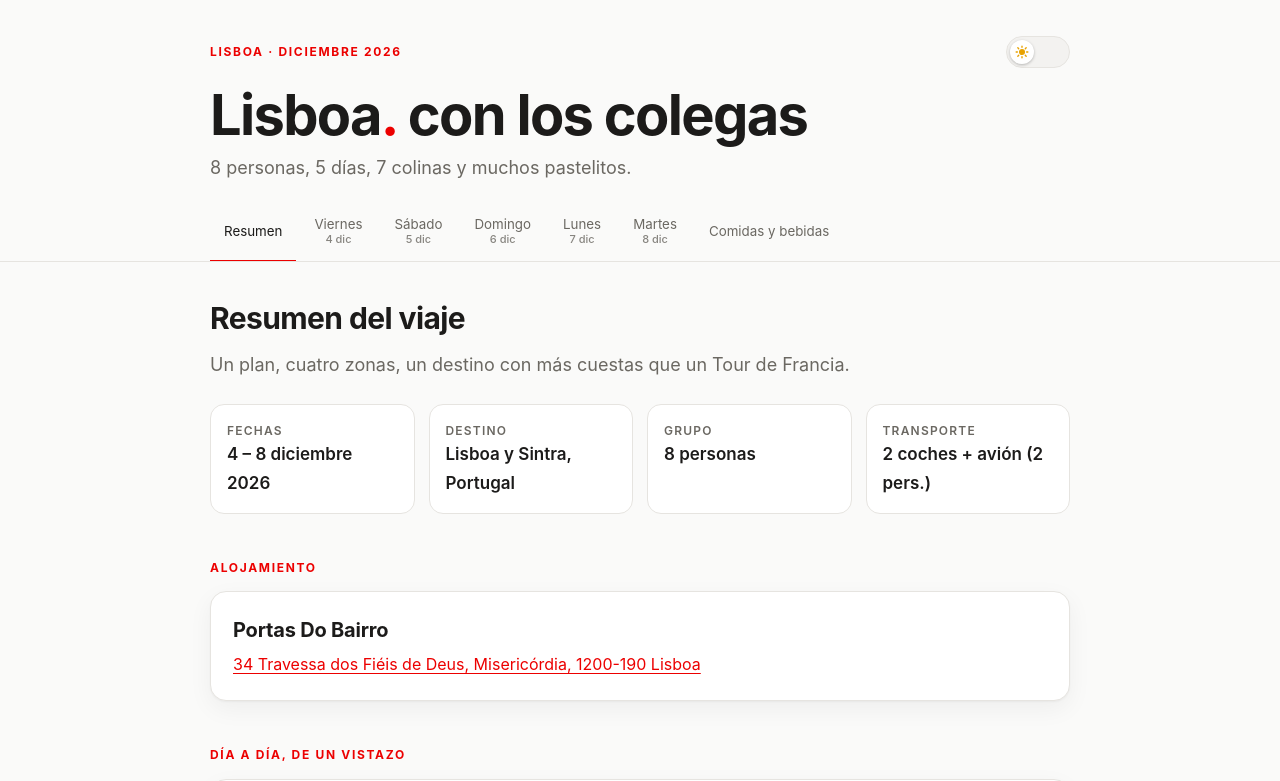
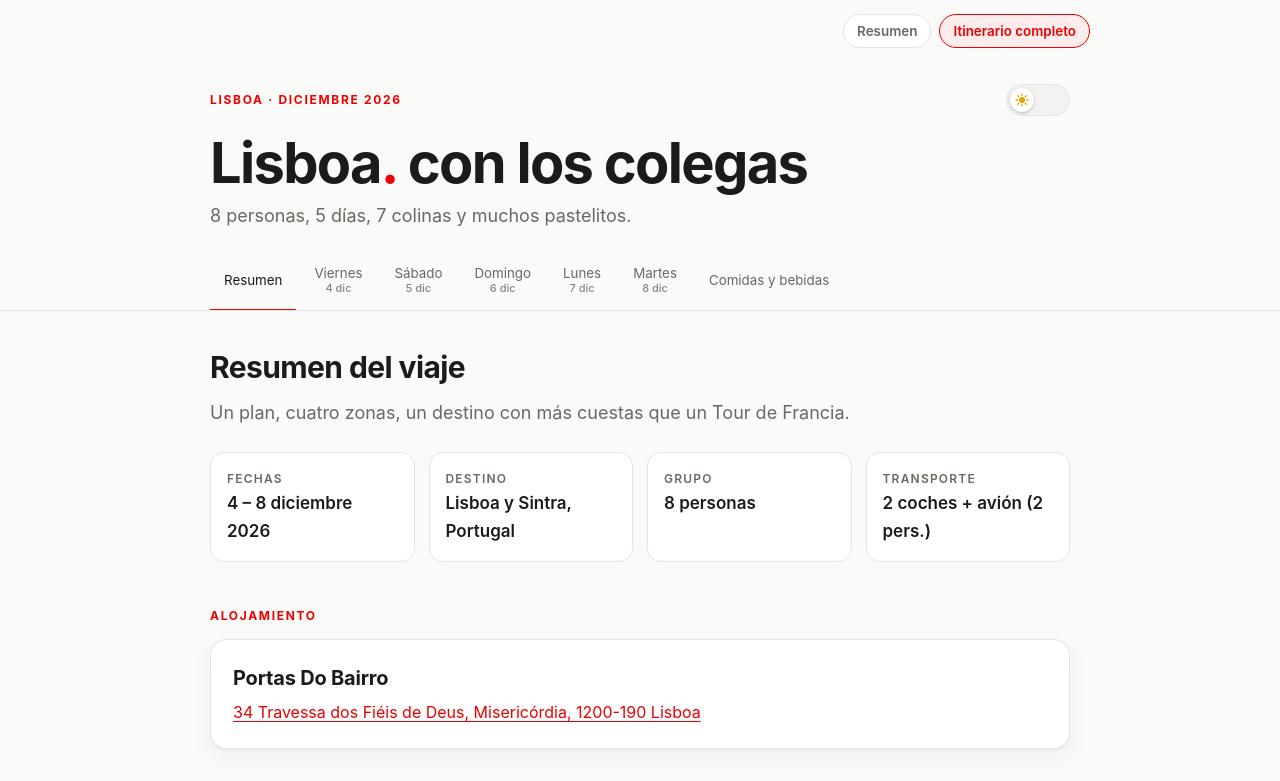
Before and after one commit to marcrecor/mis-cosas, a plain HTML site: page viajes/2026-lisboa/itinerario-completo.html in a window 1280 px wide. Shown: the top 781 px of the page. Drawn offline with Linux system fonts and the light colour scheme.

Commit message:
Add navigation between Lisbon itinerary views

```diff
--- a/viajes/2026-lisboa/itinerario-completo.html
+++ b/viajes/2026-lisboa/itinerario-completo.html
@@ -841,10 +841,36 @@
         justify-self: start
       }
     }
-  </style>
+
+    .site-switch {
+      width: min(100% - 32px, 900px);
+      margin: 14px auto 0;
+      display: flex;
+      justify-content: flex-end;
+      gap: 8px;
+      flex-wrap: wrap;
+      font: 600 .84rem/1.2 -apple-system, BlinkMacSystemFont, "Segoe UI", sans-serif;
+    }
+    .site-switch a {
+      display: inline-block;
+      padding: 8px 13px;
+      border: 1px solid var(--line);
+      border-radius: 999px;
+      color: var(--muted);
+      background: var(--surface);
+      text-decoration: none;
+    }
+    .site-switch a[aria-current="page"] {
+      color: var(--accent);
+      border-color: var(--accent);
+      background: var(--accent-soft);
+    }
+</style>
 </head>
 
 <body>
+  <nav class="site-switch" aria-label="Versión del itinerario"><a href="../">Resumen</a><a href="./" aria-current="page">Itinerario completo</a></nav>
+
   <header class="top">
     <div class="wrap">
       <div class="topbar">
```
